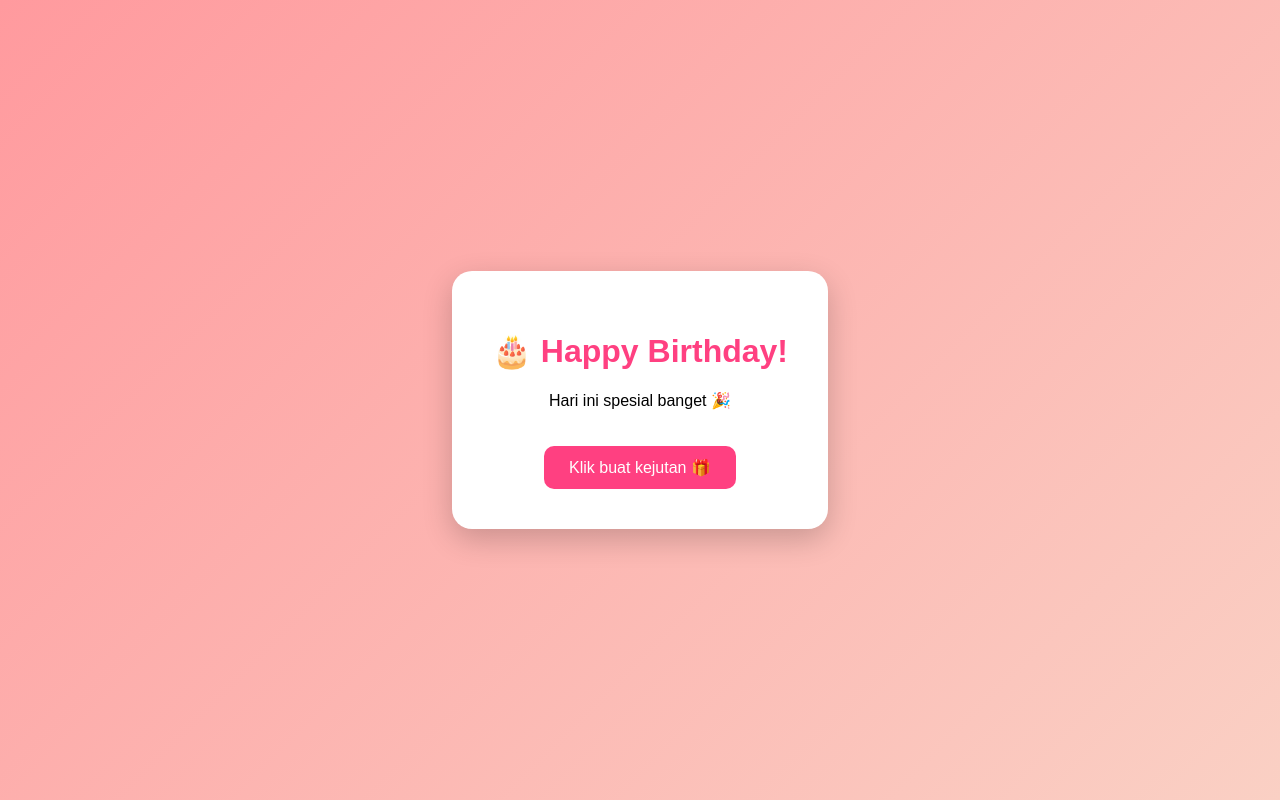
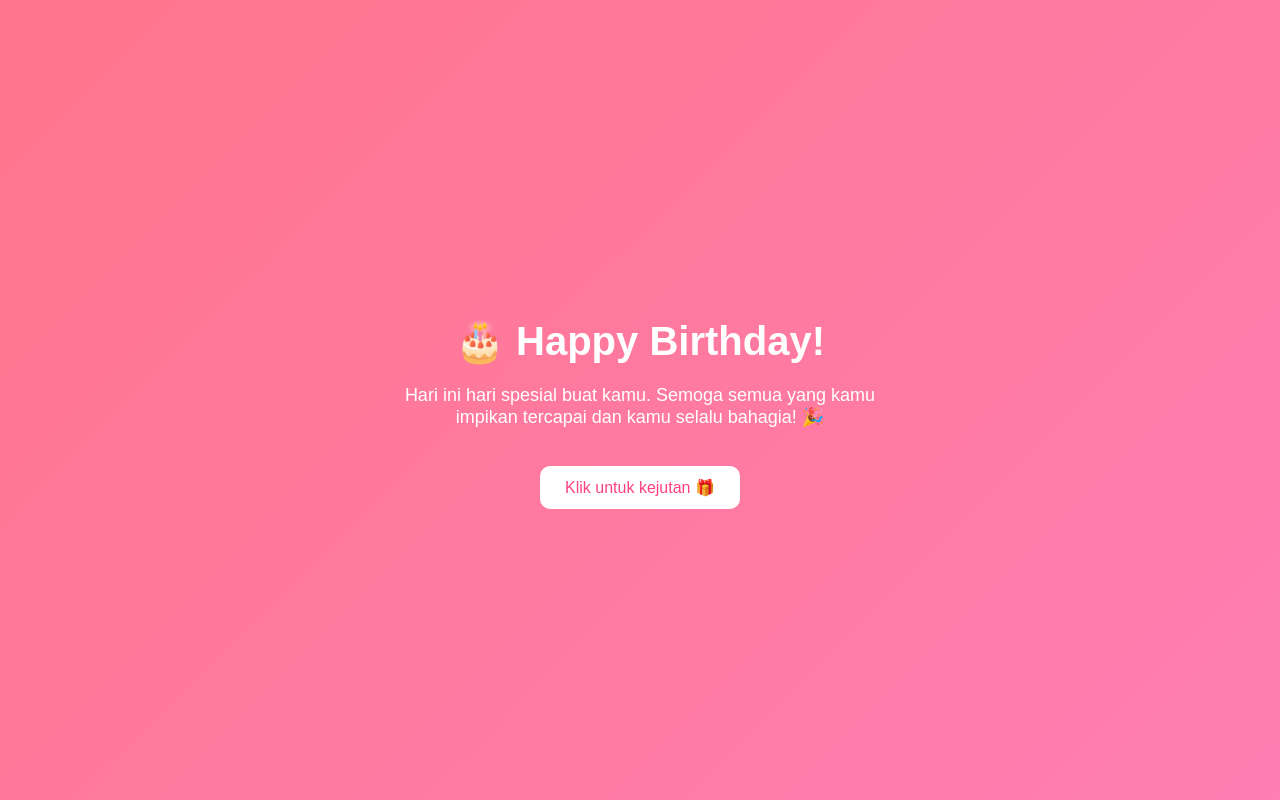
Before and after one commit to rafidwiii5/giftt, a plain HTML site: page index.html in a window 1280 px wide. Drawn offline with Linux system fonts and the light colour scheme.

Commit message:
Update index.html

```diff
--- a/index.html
+++ b/index.html
@@ -3,51 +3,58 @@
 <head>
 <meta charset="UTF-8">
 <meta name="viewport" content="width=device-width, initial-scale=1.0">
-<title>Happy Birthday 🎉</title>
+<title>Birthday Surprise 🎉</title>
 
 <style>
 
 body{
-font-family: Arial, sans-serif;
-background: linear-gradient(135deg,#ff9a9e,#fad0c4);
+margin:0;
+font-family:Arial, sans-serif;
 height:100vh;
 display:flex;
 justify-content:center;
 align-items:center;
+background:linear-gradient(135deg,#ff758c,#ff7eb3);
+overflow:hidden;
 text-align:center;
-margin:0;
+color:white;
 }
 
-.card{
-background:white;
-padding:40px;
-border-radius:20px;
-box-shadow:0 10px 30px rgba(0,0,0,0.2);
-max-width:400px;
+.container{
+max-width:500px;
 }
 
 h1{
-color:#ff4081;
+font-size:40px;
+margin-bottom:20px;
+}
+
+#typing{
+font-size:18px;
+min-height:40px;
 }
 
 button{
 margin-top:20px;
 padding:12px 25px;
+font-size:16px;
 border:none;
 border-radius:10px;
-background:#ff4081;
-color:white;
-font-size:16px;
+background:white;
+color:#ff4081;
 cursor:pointer;
 transition:0.3s;
 }
 
 button:hover{
-background:#e91e63;
+transform:scale(1.1);
 }
 
-.hidden{
-display:none;
+canvas{
+position:fixed;
+top:0;
+left:0;
+pointer-events:none;
 }
 
 </style>
@@ -55,24 +62,76 @@ display:none;
 
 <body>
 
-<div class="card">
+<div class="container">
 
 <h1>🎂 Happy Birthday!</h1>
 
-<p id="message">Hari ini spesial banget 🎉</p>
+<p id="typing"></p>
 
-<button onclick="showSurprise()">Klik buat kejutan 🎁</button>
-
-<p id="surprise" class="hidden">
-Semoga semua impian kamu tercapai, selalu sehat, dan makin sukses! 💖
-</p>
+<button onclick="startSurprise()">Klik untuk kejutan 🎁</button>
 
 </div>
 
+<audio id="music" src="https://www.soundhelix.com/examples/mp3/SoundHelix-Song-1.mp3"></audio>
+
+<canvas id="confetti"></canvas>
+
 <script>
 
-function showSurprise(){
-document.getElementById("surprise").classList.remove("hidden");
+let text="Hari ini hari spesial buat kamu. Semoga semua yang kamu impikan tercapai dan kamu selalu bahagia! 🎉";
+let i=0;
+
+function typeEffect(){
+if(i<text.length){
+document.getElementById("typing").innerHTML+=text.charAt(i);
+i++;
+setTimeout(typeEffect,40);
+}
+}
+
+typeEffect();
+
+function startSurprise(){
+document.getElementById("music").play();
+startConfetti();
+}
+
+const canvas=document.getElementById("confetti");
+const ctx=canvas.getContext("2d");
+
+canvas.width=window.innerWidth;
+canvas.height=window.innerHeight;
+
+let pieces=[];
+
+for(let i=0;i<150;i++){
+pieces.push({
+x:Math.random()*canvas.width,
+y:Math.random()*canvas.height,
+size:Math.random()*10+5,
+speed:Math.random()*3+2
+});
+}
+
+function startConfetti(){
+function update(){
+ctx.clearRect(0,0,canvas.width,canvas.height);
+
+pieces.forEach(p=>{
+ctx.fillStyle="hsl("+Math.random()*360+",100%,50%)";
+ctx.fillRect(p.x,p.y,p.size,p.size);
+p.y+=p.speed;
+
+if(p.y>canvas.height){
+p.y=0;
+p.x=Math.random()*canvas.width;
+}
+});
+
+requestAnimationFrame(update);
+}
+
+update();
 }
 
 </script>
```
